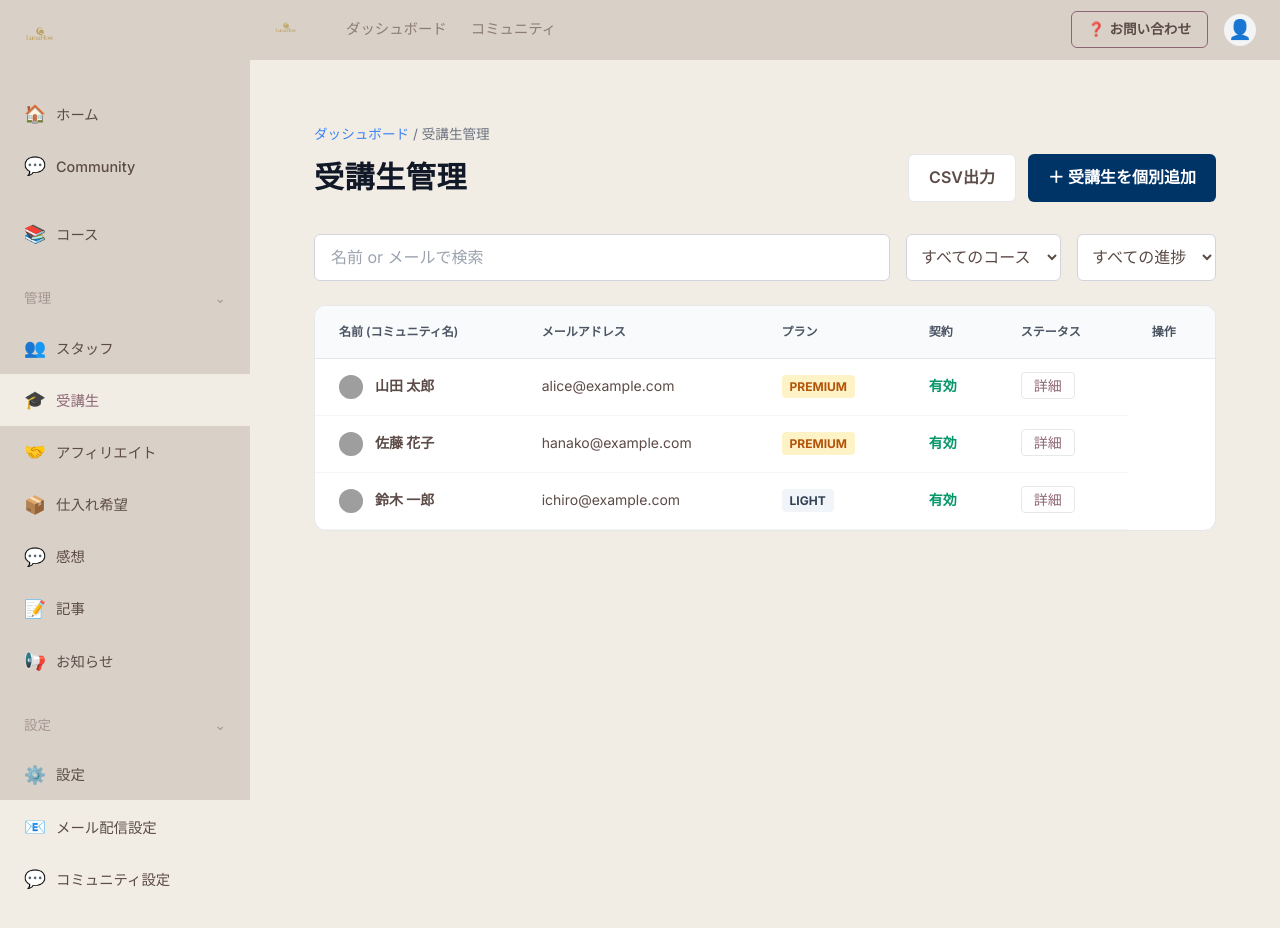
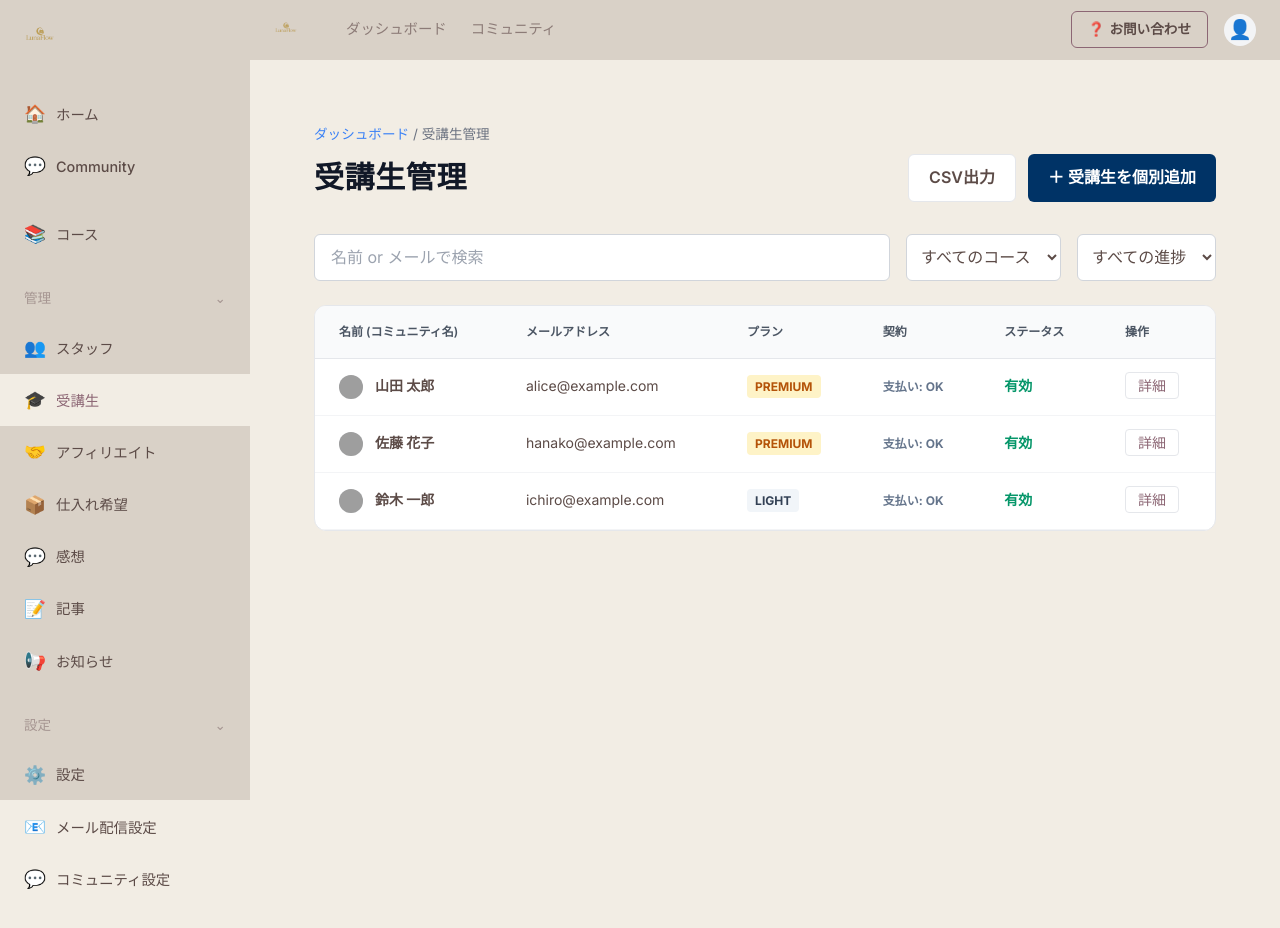
Before and after one commit to yuenchi19/lunaflow-platform, a Next.js app: page /admin/students in a window 1280 px wide. Built offline with nearby package versions, Linux system fonts and the light colour scheme; sample sign-in values are in the browser's storage; grey boxes are pictures that could not be loaded.

Commit message:
Fix: Table column mismatch in Student List

```diff
--- a/src/app/admin/students/page.tsx
+++ b/src/app/admin/students/page.tsx
@@ -87,6 +87,11 @@ export default function StudentsPage() {
                                     </span>
                                 </td>
                                 <td>
+                                    <span className="text-xs font-bold text-slate-500 block">
+                                        支払い: {st.subscriptionStatus === 'active' ? 'OK' : '未払い'}
+                                    </span>
+                                </td>
+                                <td>
                                     <span className="text-emerald-600 font-bold text-sm">有効</span>
                                 </td>
                                 <td>
```
